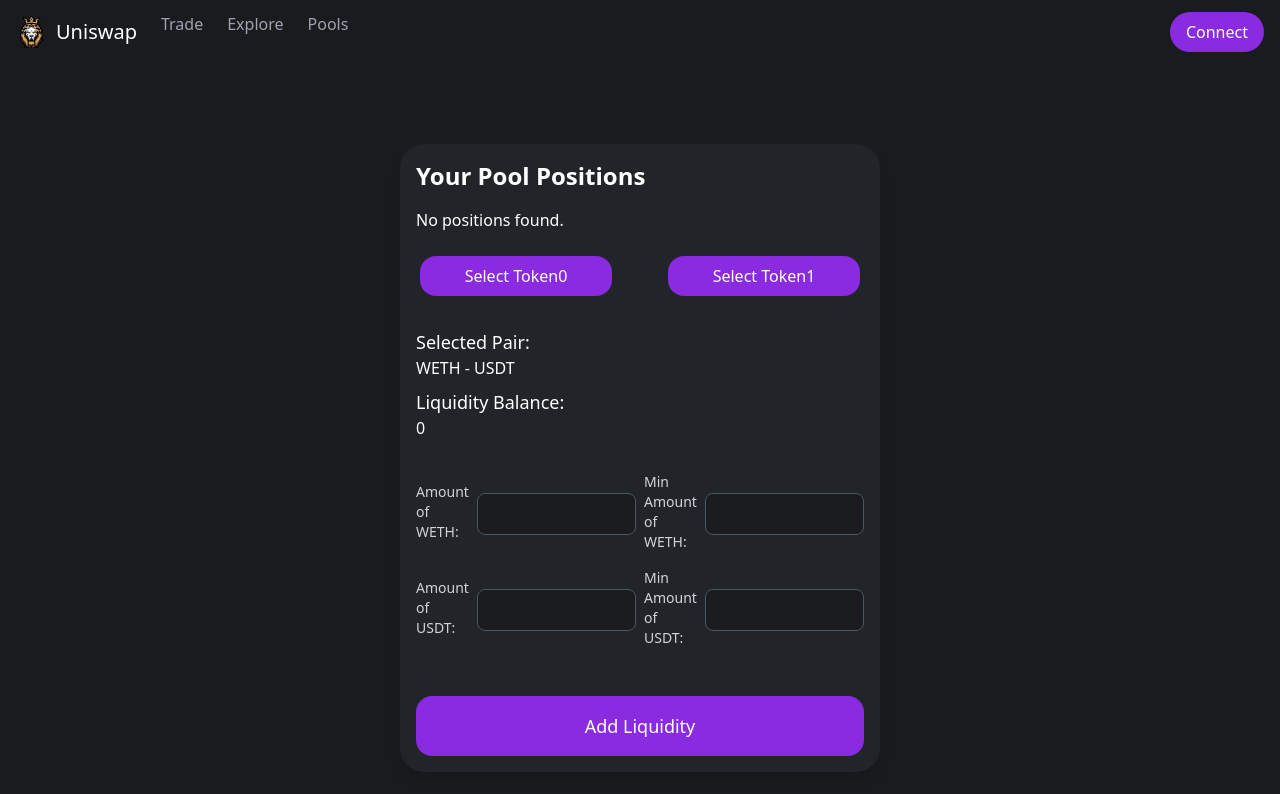
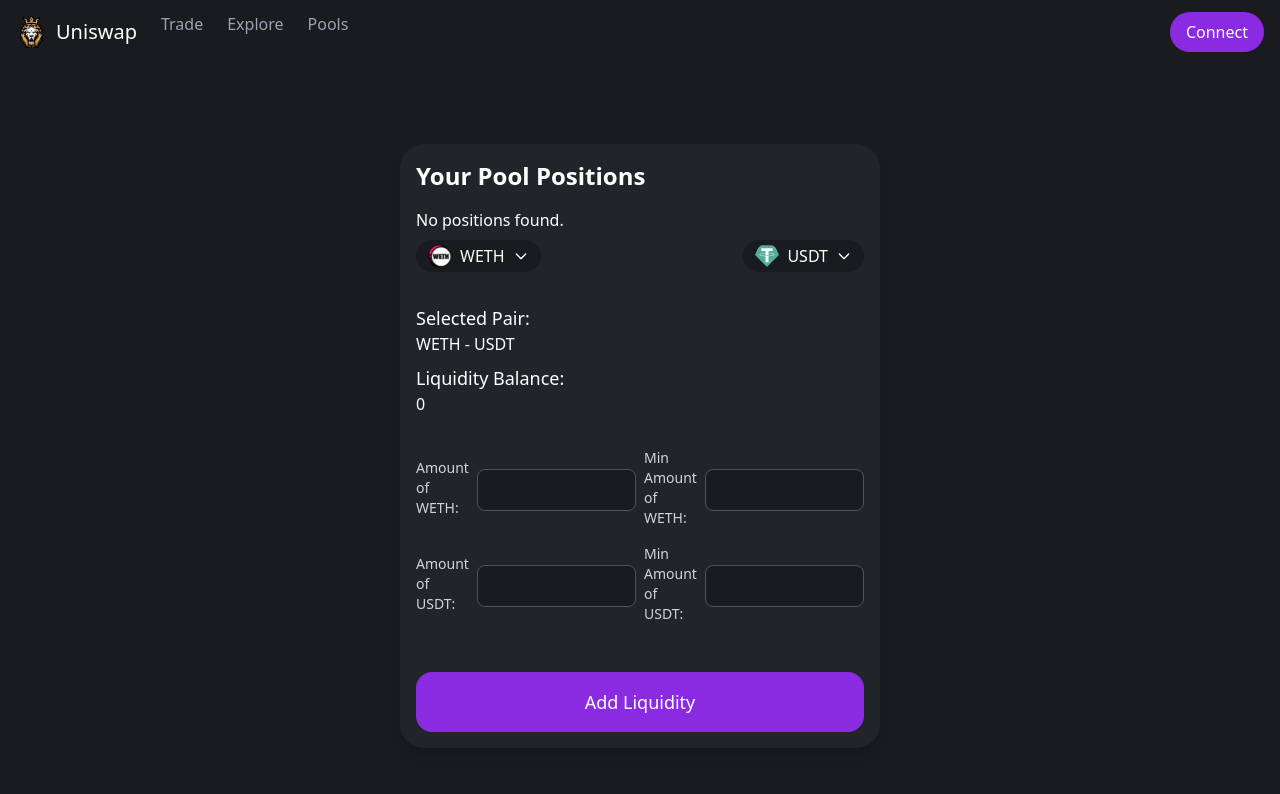
Before and after one commit to mpharaoh123/uniswap_v2_fork, a Next.js app: page /Pools in a window 1280 px wide. Shown: the top 794 px of the page. Built offline with nearby package versions, Linux system fonts and the light colour scheme.

Commit message:
pools page

```diff
--- a/components/SwapCard.js
+++ b/components/SwapCard.js
@@ -405,7 +405,6 @@
               setModalType("in");
               setIsModalOpen(true);
             }}
-            disabled
             className="flex items-center space-x-2 bg-[#191B1F] px-3 py-1 rounded-full hover:bg-opacity-80"
           >
             <img
--- a/pages/Pools.js
+++ b/pages/Pools.js
@@ -3,6 +3,7 @@
 import { TOKENS } from "../constants/addresses";
 import Link from "next/link";
 import AddLiquidity from "../components/AddLiquidity";
+import TokenModal from "../components/TokenModal";
 
 export default function Pool() {
   const { provider, account, uniswapRouter, connectWallet, signer, network } =
@@ -16,6 +17,9 @@
   const [minAmountToken0, setMinAmountToken0] = useState(""); // Token0的最小值
   const [minAmountToken1, setMinAmountToken1] = useState(""); // Token1的最小值
   const [isMenuOpen, setIsMenuOpen] = useState(false); // 控制导航菜单的显示状态
+  const [isAddLiquidityModalOpen, setIsAddLiquidityModalOpen] = useState(false); // 控制添加流动性模态框的显示状态
+  const [isTokenModalOpen, setIsTokenModalOpen] = useState(false); // 控制代币选择模态框的显示状态
+  const [modalType, setModalType] = useState(""); // 当前模态框类型（"in" 或 "out"）
 
   useEffect(() => {
     // Fetch positions when account changes
@@ -47,17 +51,31 @@
   };
 
   const handleAddLiquidityClick = () => {
-    // Trigger the AddLiquidity component
-    // Pass the necessary props to the AddLiquidity component
-    return (
-      <AddLiquidity
-        signer={signer}
-        token0Addr={selectedTokenIn.address}
-        token1Addr={selectedTokenOut.address}
-        token0Amount={amountToken0}
-        token1Amount={amountToken1}
-      />
-    );
+    setIsAddLiquidityModalOpen(true);
+  };
+
+  const closeAddLiquidityModal = () => {
+    setIsAddLiquidityModalOpen(false);
+  };
+
+  const handleTokenSelect = (token) => {
+    if (modalType === "in") {
+      if (token.address === selectedTokenOut.address) {
+        setSelectedTokenOut(selectedTokenIn);
+      }
+      setSelectedTokenIn(token);
+    } else {
+      if (token.address === selectedTokenIn.address) {
+        setSelectedTokenIn(selectedTokenOut);
+      }
+      setSelectedTokenOut(token);
+    }
+    setIsTokenModalOpen(false);
+  };
+
+  const openTokenModal = (type) => {
+    setModalType(type);
+    setIsTokenModalOpen(true);
   };
 
   return (
@@ -154,16 +172,59 @@
 
           <div className="flex justify-between mt-2">
             <button
-              className="w-48 mt-4 py-2 rounded-2xl text-base font-medium bg-[#8A2BE2] hover:bg-opacity-90 text-white mx-1"
-              onClick={() => {}}
+              onClick={() => {
+                setModalType("in");
+                setIsTokenModalOpen(true);
+              }}
+              className="flex items-center space-x-2 bg-[#191B1F] px-3 py-1 rounded-full hover:bg-opacity-80"
             >
-              Select Token0
+              {/* todo webp文件和svg文件 */}
+              <img
+                src={`/tokens/${selectedTokenIn.symbol.toLowerCase()}.webp`}
+                alt={selectedTokenIn.symbol}
+                className="w-6 h-6 rounded-full"
+              />
+              <span className="text-white">{selectedTokenIn.symbol}</span>
+              <svg
+                className="w-4 h-4 text-white"
+                fill="none"
+                stroke="currentColor"
+                viewBox="0 0 24 24"
+              >
+                <path
+                  strokeLinecap="round"
+                  strokeLinejoin="round"
+                  strokeWidth={2}
+                  d="M19 9l-7 7-7-7"
+                />
+              </svg>
             </button>
             <button
-              className="w-48 mt-4 py-2 rounded-2xl text-base font-medium bg-[#8A2BE2] hover:bg-opacity-90 text-white mx-1"
-              onClick={() => {}}
+              onClick={() => {
+                setModalType("out");
+                setIsTokenModalOpen(true);
+              }}
+              className="flex items-center space-x-2 bg-[#191B1F] px-3 py-1 rounded-full hover:bg-opacity-80"
             >
-              Select Token1
+              <img
+                src={`/tokens/${selectedTokenOut.symbol.toLowerCase()}.svg`}
+                alt={selectedTokenOut.symbol}
+                className="w-6 h-6 rounded-full"
+              />
+              <span className="text-white">{selectedTokenOut.symbol}</span>
+              <svg
+                className="w-4 h-4 text-white"
+                fill="none"
+                stroke="currentColor"
+                viewBox="0 0 24 24"
+              >
+                <path
+                  strokeLinecap="round"
+                  strokeLinejoin="round"
+                  strokeWidth={2}
+                  d="M19 9l-7 7-7-7"
+                />
+              </svg>
             </button>
           </div>
 
@@ -245,6 +306,28 @@
           </div>
         </div>
       </main>
+
+      {/* Add Liquidity Modal */}
+      {isAddLiquidityModalOpen && (
+        <AddLiquidity
+          signer={signer}
+          token0Addr={selectedTokenIn.address}
+          token1Addr={selectedTokenOut.address}
+          token0Amount={amountToken0}
+          token1Amount={amountToken1}
+          onClose={closeAddLiquidityModal}
+        />
+      )}
+
+      {/* Token Selection Modal */}
+      {isTokenModalOpen && (
+        <TokenModal
+          isOpen={isTokenModalOpen}
+          onClose={() => setIsTokenModalOpen(false)}
+          onSelect={handleTokenSelect}
+          excludeToken={modalType === "in" ? selectedTokenOut : selectedTokenIn}
+        />
+      )}
     </div>
   );
 }
```
Also changed, not shown: pages/index.js (+9 -0 lines).
